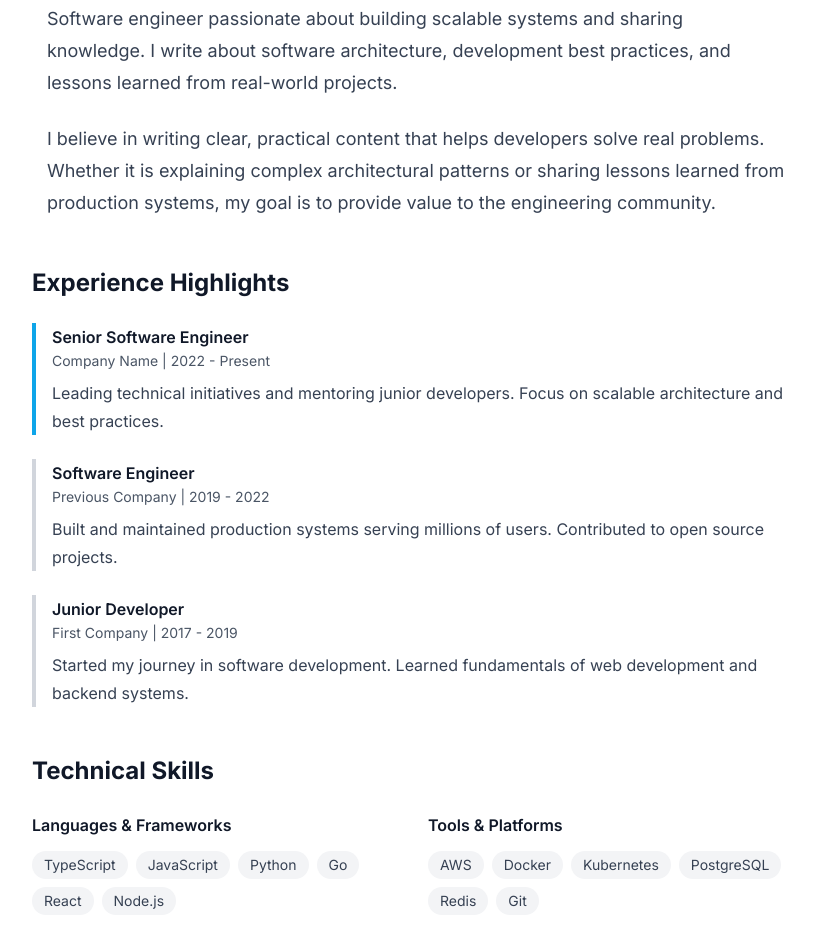
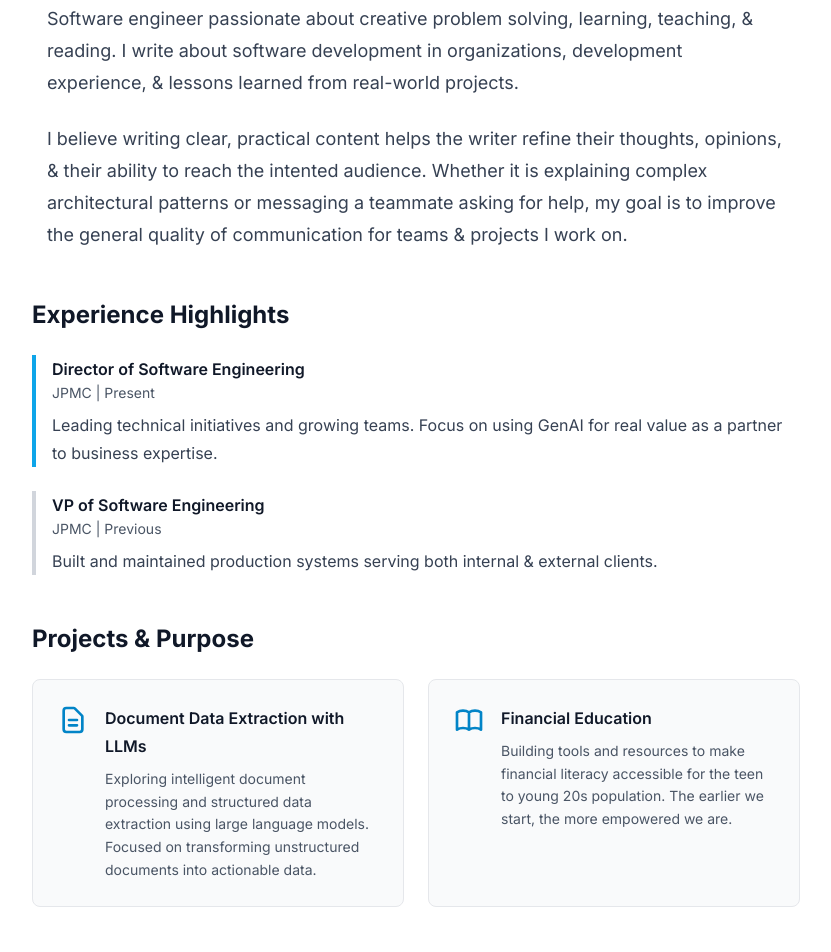
Before and after one commit to dechiad1/onebytepls, an Astro site: page /about in a window 1280 px wide. Shown: the part 386-1338 px from the top of the page, without its empty margins (224-1055 px from the left). Built offline with nearby package versions, Linux system fonts and the light colour scheme; Astro itself is replaced by a stand-in of ours.

Commit message:
Refine about section

```diff
--- a/config/site.ts
+++ b/config/site.ts
@@ -4,16 +4,17 @@
  */
 
 export const site = {
-  title: 'Communication is the most important bit of software.',
-  description: 'Essays on software in the workplace, and various other interests. Written as a practice in clarity and communication.',
+  name: 'OneBytePls',
+  title: 'Communication is the most important bit.',
+  description: 'Essays on software in the workplace, & various other interests. Written as a practice in clarity & communication.',
   copywrite: '© 2025 onebytepls. Opinions are my own.',
   url: 'https://onebytepls.com',
   language: 'en',
 
   author: {
     name: 'Daniel DeChiara',
-    bio: `Software engineer passionate about building scalable systems and sharing knowledge.
-    I write about software architecture, development best practices, and lessons learned from real-world projects.`,
+    bio: `Software engineer passionate about creative problem solving, learning, teaching, & reading.
+    I write about software development in organizations, development experience, & lessons learned from real-world projects.`,
     avatar: '/images/avatar.jpg',
   },
 
--- a/src/layouts/BaseLayout.astro
+++ b/src/layouts/BaseLayout.astro
@@ -11,12 +11,12 @@ interface Props {
 }
 
 const {
-  title = site.title,
+  title = site.name,
   description = site.description,
   image = site.coverImage,
 } = Astro.props;
 
-const pageTitle = title === site.title ? title : `${title} | ${site.title}`;
+const pageTitle = title === site.name ? title : `${title} | ${site.name}`;
 const canonicalUrl = new URL(Astro.url.pathname, site.url);
 ---
 
--- a/src/pages/about.astro
+++ b/src/pages/about.astro
@@ -36,10 +36,10 @@ import { site } from '../../config/site';
         <h2>About Me</h2>
         <p>{site.author.bio}</p>
         <p>
-          I believe in writing clear, practical content that helps developers solve real
-          problems. Whether it is explaining complex architectural patterns or sharing
-          lessons learned from production systems, my goal is to provide value to the
-          engineering community.
+          I believe writing clear, practical content helps the writer refine their thoughts,
+          opinions, & their ability to reach the intented audience. Whether it is explaining
+          complex architectural patterns or messaging a teammate asking for help, my goal is
+          to improve the general quality of communication for teams & projects I work on.
         </p>
       </section>
 
@@ -49,30 +49,85 @@ import { site } from '../../config/site';
 
         <div class="space-y-6">
           <div class="border-l-4 border-primary-500 pl-4">
-            <h3 class="font-semibold text-gray-900">Senior Software Engineer</h3>
-            <p class="text-gray-600 text-sm">Company Name | 2022 - Present</p>
+            <h3 class="font-semibold text-gray-900">Director of Software Engineering</h3>
+            <p class="text-gray-600 text-sm">JPMC | Present</p>
             <p class="text-gray-700 mt-2">
-              Leading technical initiatives and mentoring junior developers. Focus on
-              scalable architecture and best practices.
+              Leading technical initiatives and growing teams. Focus on
+              using GenAI for real value as a partner to business expertise.
             </p>
           </div>
 
           <div class="border-l-4 border-gray-300 pl-4">
-            <h3 class="font-semibold text-gray-900">Software Engineer</h3>
-            <p class="text-gray-600 text-sm">Previous Company | 2019 - 2022</p>
+            <h3 class="font-semibold text-gray-900">VP of Software Engineering</h3>
+            <p class="text-gray-600 text-sm">JPMC | Previous </p>
             <p class="text-gray-700 mt-2">
-              Built and maintained production systems serving millions of users.
-              Contributed to open source projects.
+              Built and maintained production systems serving both internal & external clients.
             </p>
           </div>
+        </div>
 
-          <div class="border-l-4 border-gray-300 pl-4">
-            <h3 class="font-semibold text-gray-900">Junior Developer</h3>
-            <p class="text-gray-600 text-sm">First Company | 2017 - 2019</p>
-            <p class="text-gray-700 mt-2">
-              Started my journey in software development. Learned fundamentals of web
-              development and backend systems.
-            </p>
+      </section>
+
+      <!-- Technical Areas of Interest -->
+      <section class="mb-12">
+        <h2 class="text-2xl font-bold text-gray-900 mb-6">Projects & Purpose</h2>
+
+        <div class="grid grid-cols-1 md:grid-cols-2 gap-6">
+          <!-- Document Data Extraction -->
+          <div class="bg-gray-50 rounded-lg p-6 border border-gray-200">
+            <div class="flex items-start gap-4">
+              <div class="flex-shrink-0">
+                <svg
+                  xmlns="http://www.w3.org/2000/svg"
+                  class="h-8 w-8 text-primary-600"
+                  fill="none"
+                  viewBox="0 0 24 24"
+                  stroke="currentColor"
+                >
+                  <path
+                    stroke-linecap="round"
+                    stroke-linejoin="round"
+                    stroke-width="2"
+                    d="M9 12h6m-6 4h6m2 5H7a2 2 0 01-2-2V5a2 2 0 012-2h5.586a1 1 0 01.707.293l5.414 5.414a1 1 0 01.293.707V19a2 2 0 01-2 2z"
+                  />
+                </svg>
+              </div>
+              <div class="flex-1">
+                <h3 class="font-semibold text-gray-900 mb-2">Document Data Extraction with LLMs</h3>
+                <p class="text-gray-600 text-sm leading-relaxed">
+                  Exploring intelligent document processing and structured data extraction using large
+                  language models. Focused on transforming unstructured documents into actionable data.
+                </p>
+              </div>
+            </div>
+          </div>
+
+          <!-- Financial Education -->
+          <div class="bg-gray-50 rounded-lg p-6 border border-gray-200">
+            <div class="flex items-start gap-4">
+              <div class="flex-shrink-0">
+                <svg
+                  xmlns="http://www.w3.org/2000/svg"
+                  class="h-8 w-8 text-primary-600"
+                  fill="none"
+                  viewBox="0 0 24 24"
+                  stroke="currentColor"
+                >
+                  <path
+                    stroke-linecap="round"
+                    stroke-linejoin="round"
+                    stroke-width="2"
+                    d="M12 6.253v13m0-13C10.832 5.477 9.246 5 7.5 5S4.168 5.477 3 6.253v13C4.168 18.477 5.754 18 7.5 18s3.332.477 4.5 1.253m0-13C13.168 5.477 14.754 5 16.5 5c1.747 0 3.332.477 4.5 1.253v13C19.832 18.477 18.247 18 16.5 18c-1.746 0-3.332.477-4.5 1.253"
+                  />
+                </svg>
+              </div>
+              <div class="flex-1">
+                <h3 class="font-semibold text-gray-900 mb-2">Financial Education</h3>
+                <p class="text-gray-600 text-sm leading-relaxed">
+                  Building tools and resources to make financial literacy accessible for the teen to young 20s population. The earlier we start, the more empowered we are.
+                </p>
+              </div>
+            </div>
           </div>
         </div>
       </section>
@@ -86,7 +141,7 @@ import { site } from '../../config/site';
             <h3 class="font-semibold text-gray-900 mb-3">Languages & Frameworks</h3>
             <div class="flex flex-wrap gap-2">
               {
-                ['TypeScript', 'JavaScript', 'Python', 'Go', 'React', 'Node.js'].map(
+                ['TypeScript', 'Python', 'Java', 'React', 'Node.js'].map(
                   (skill) => (
                     <span class="px-3 py-1 bg-gray-100 text-gray-700 rounded-full text-sm">
                       {skill}
@@ -101,7 +156,7 @@ import { site } from '../../config/site';
             <h3 class="font-semibold text-gray-900 mb-3">Tools & Platforms</h3>
             <div class="flex flex-wrap gap-2">
               {
-                ['AWS', 'Docker', 'Kubernetes', 'PostgreSQL', 'Redis', 'Git'].map(
+                ['AWS', 'Docker', 'Kubernetes', 'Terraform','Claude Code'].map(
                   (skill) => (
                     <span class="px-3 py-1 bg-gray-100 text-gray-700 rounded-full text-sm">
                       {skill}
```
